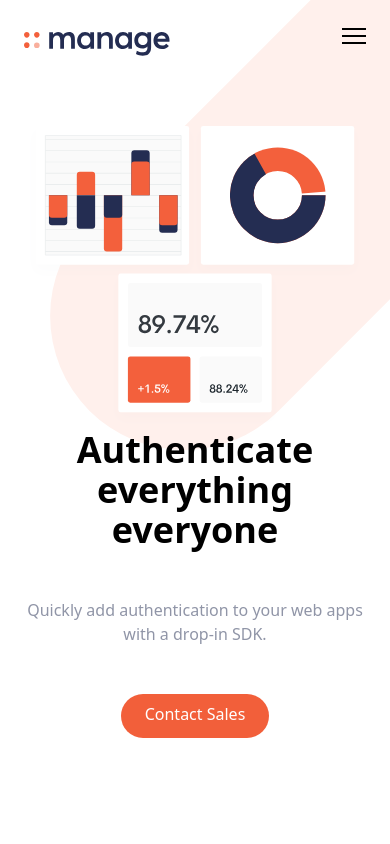
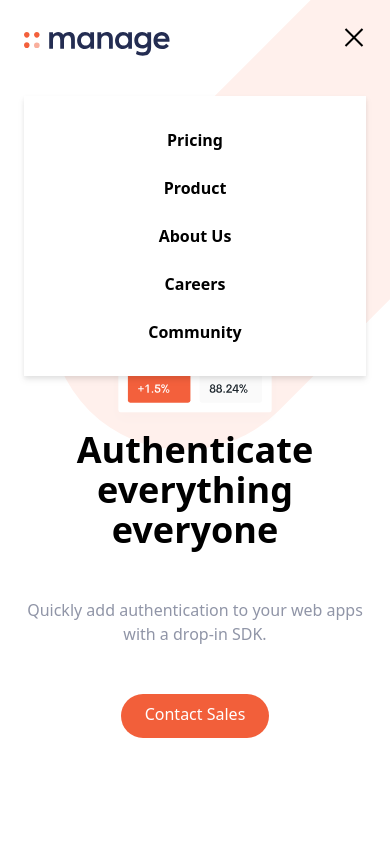
Before and after one commit to ashishdasnurkar/tailwindcss-sample, a website: page index.html in a window 390 px wide. Both pictures are taken after a click on the button 354 px from the left and 40 px from the top of the page. Shown: the top 844 px of the page. Drawn offline with Linux system fonts and the light colour scheme.

Commit message:
hmaburger menu script for open close fucntion

```diff
--- a/index.html
+++ b/index.html
@@ -339,5 +339,6 @@
         </div>
       </div>
     </footer>
+    <script src="js/script.js"></script>
   </body>
 </html>
--- /dev/null
+++ b/js/script.js
@@ -0,0 +1,8 @@
+const btn = document.getElementById("menu-btn");
+const nav = document.getElementById("menu");
+
+btn.addEventListener("click", () => {
+  btn.classList.toggle("open");
+  nav.classList.toggle("flex");
+  nav.classList.toggle("hidden");
+});
```
